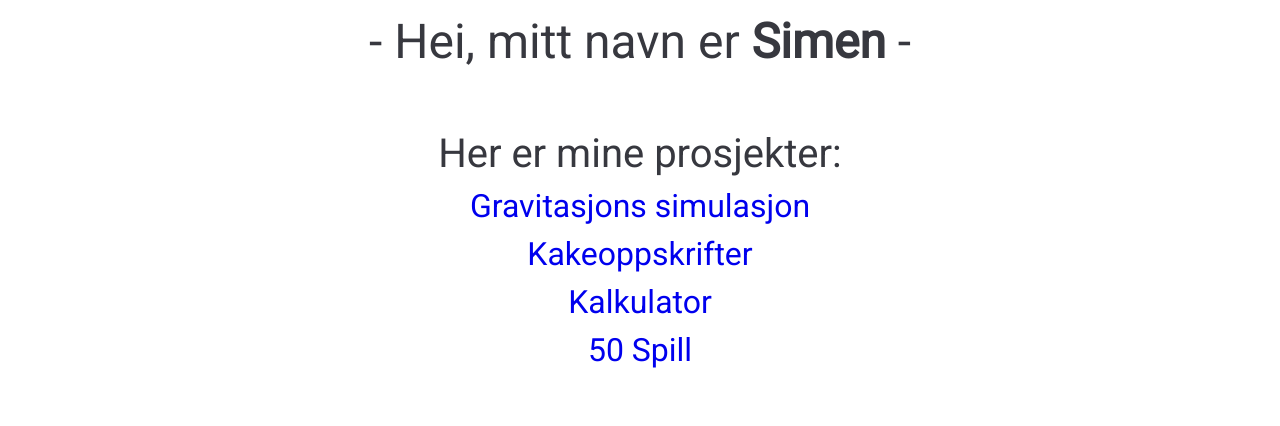
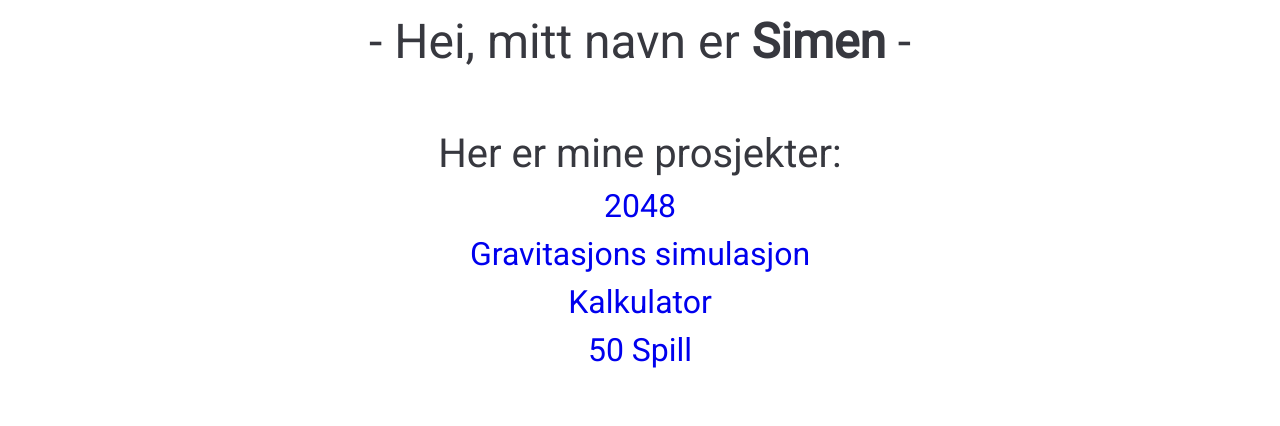
Before and after one commit to simsine/simsine.github.io, a plain HTML site: page index.html in a window 1280 px wide. Shown: the part 82-508 px from the top of the page. Drawn offline with Linux system fonts and the light colour scheme.

Commit message:
Update index.html

```diff
--- a/index.html
+++ b/index.html
@@ -19,11 +19,11 @@
         </div>
         <div class="container">
             <h2>Her er mine prosjekter:</h2>
+            <a href="https://simsine.github.io/2048"><p>2048</p></a>
             <a href="https://simsine.github.io/Throw_in_gravity/">
                 <p>Gravitasjons simulasjon</p>
                 <!-- <img src="./grav.png" alt="" width="500px" style="border:1px solid black; border-radius:5px;"> -->
             </a>
-            <a href="https://simsine.github.io/Uke-42---kakeoppskrifter/"><p>Kakeoppskrifter</p></a>
             <a href="https://simsine.github.io/Uke-43---kalkulator/"><p>Kalkulator</p></a>
             <a href="https://simsine.github.io/Uke-48---50-spill"><p>50 Spill</p></a>
         </div>
```
